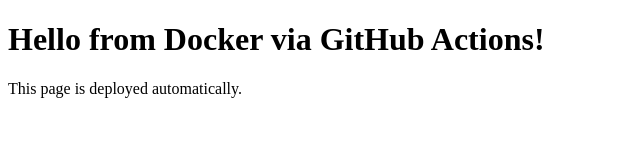
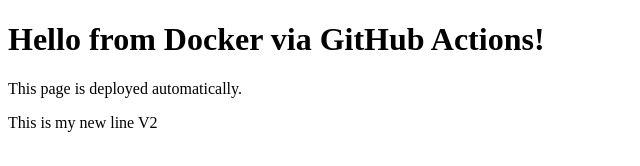
Before and after one commit to moto-0505/ci-cd-test, a plain HTML site: page index.html in a window 1280 px wide. Shown: the whole page, without its empty margins (0-640 px from the left). Drawn offline with Linux system fonts and the light colour scheme.

Commit message:
This is my v2

```diff
--- a/index.html
+++ b/index.html
@@ -6,5 +6,6 @@
 <body>
     <h1>Hello from Docker via GitHub Actions!</h1>
     <p>This page is deployed automatically.</p>
+    <p> This is my new line V2 </p>
 </body>
 </html>
```
